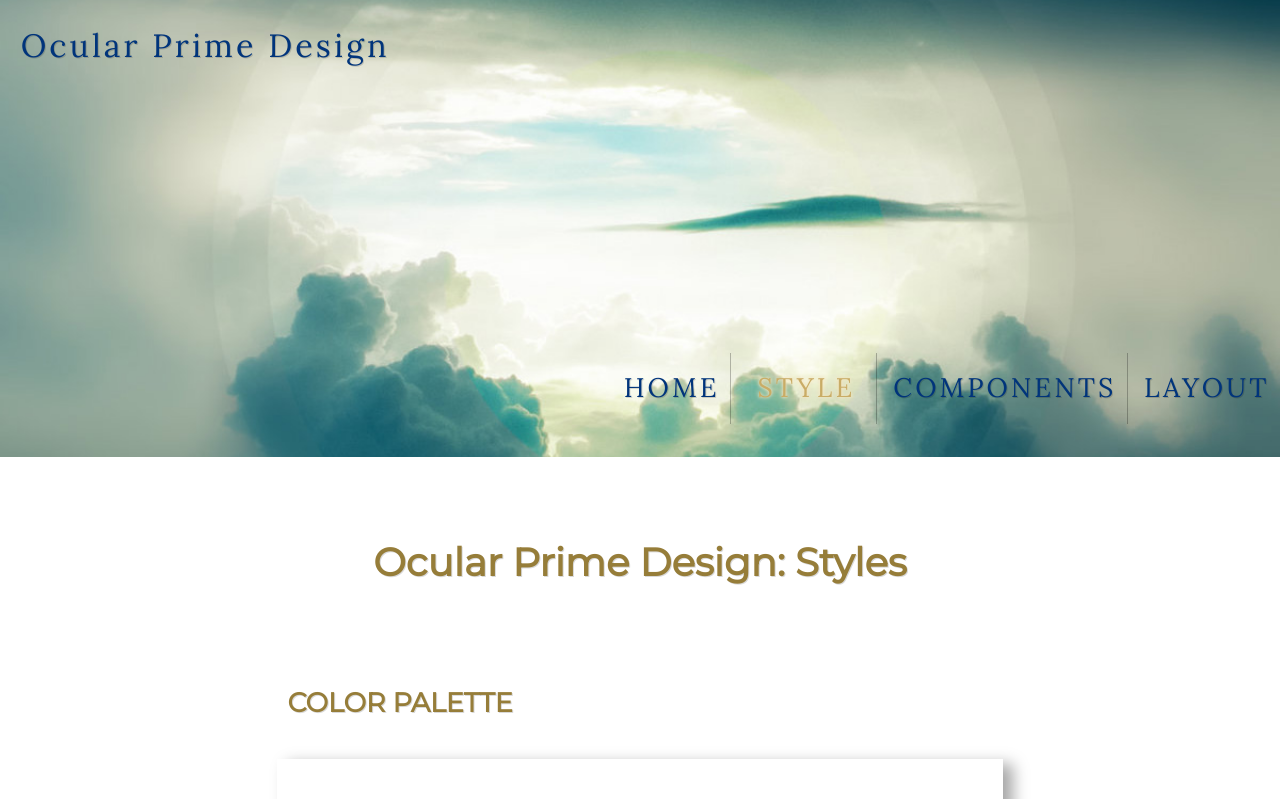
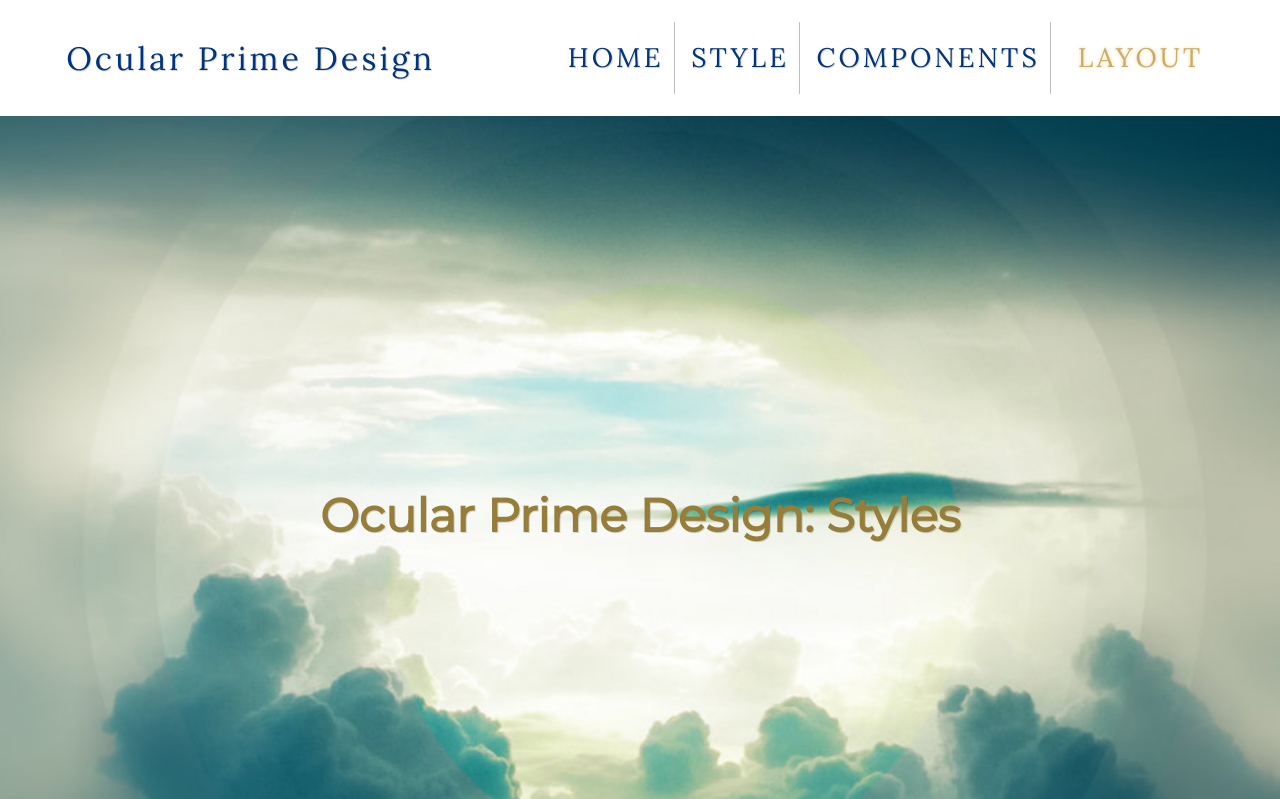
Before and after one commit to jessica5656/ocular-prime-design, a plain HTML site: page style.html in a window 1280 px wide. Shown: the top 799 px of the page. Drawn offline with Linux system fonts and the light colour scheme.

Commit message:
modifications to primary nav
separating hero from nav

```diff
--- a/style.css
+++ b/style.css
@@ -110,8 +110,6 @@ h1 {
 	color: var(--color-gold-dark);
 	font-size: var(--font-size-three);
 	line-height: var(--line-height-double);
-	max-width: 100%;
-	padding: 1rem;
 	text-align: center;
 	text-shadow: 1px 1px rgba( 0, 0, 0, .15 );
 
@@ -169,9 +167,8 @@ h6 {
 	font-family: var(--font-secondary);
 	font-size: var(--font-size-two);
 	font-weight: 400;
-	letter-spacing: 3px;
+	letter-spacing: 2px;
 	line-height: var(--line-height-single);
-	max-width: none;
 	padding: 1rem;
 	text-align: center;
 }
@@ -242,10 +239,15 @@ a:active {
 	color: var(--color-blue-light);
 }
 
-.nav-primary .current-page {
-	color: var(--color-gold);
-	text-shadow: 0 0 1px var(--color-gold-xlight), 0 0 2px var(--color-gold-xlight);
-	text-decoration: none;
+
+.logo {
+	margin: .5rem;
+	font-size: var(--font-size-two);
+	/*left: .5rem;
+	position: absolute;
+	top: 1rem;*/
+	text-transform: none;
+
 }
 
 @media (min-width: 800px) {
@@ -255,7 +257,7 @@ a:active {
 	}
 
 	h1 {
-		font-size: var(--font-size-five);
+		font-size: var(--font-size-six);
 	}
 
 	blockquote {
@@ -265,37 +267,84 @@ a:active {
 	}
 
 	.text-featured {
-		font-size: var(--font-size-three);
-		letter-spacing: 4px;
+		font-size: var(--font-size-four);
+		letter-spacing: 3px;
 		line-height: 1.5;
+		max-width: 45rem;
 	}
 
-	.nav-primary .current-page {
-	font-size: var(--font-size-three);
-	text-shadow: 0 0 3px var(--color-gold-xlight), 0 0 5px var(--color-gold-xlight);
-	padding: .5rem;
+	.logo {
+		/*left: 1rem;*/
+		font-size: var(--font-size-four);
+		/*top: 1.5rem; */
+	}
+
 }
+
+/*-----------------------------------------------------------------
+		master page layout
+-------------------------------------------------------------------*/
+
+body {
+	font-family: var(--font-primary);
+	line-height: var(--line-height-single);
+	margin: 0 auto;
+}
+
+main {
+	margin: auto;
+}
+
+header {
+	padding-top: 1rem;
+}
+
+.body-copy {
+	font-family: var(--font-primary);
+	line-height: var(--line-height-single);
+	margin: var(--margin-single) auto;
+	max-width: 35rem;
+}
+
+figure {
+	margin: .5rem 1rem;
+}
+
+figcaption {
+	padding: 1rem;
+}
+
+.example-card {
+	background-color: white;
+	border-bottom: 1px solid var(--color-silver);
+	box-shadow: .5rem .25rem .7rem rgba( 0, 0, 0, .35 );
+	margin: 2rem auto;
+	padding: 1rem;
+}
+
+@media (min-width: 800px) {
+
+	header li {
+		padding: 1rem .5rem;
+	}
+}
+
+@media (min-width: 1050px) {
+	header {
+		align-items: center;
+		display: flex;
+		font-size: var(--font-size-two);
+		justify-content: space-around;
+		padding-top: 0;
+	}
 }
 
 /*-----------------------------------------------------------------
 		Primary Nav components
 -------------------------------------------------------------------*/
 
-.logo {
-	font-size: var(--font-size-three);
-	left: .5rem;
-	position: absolute;
-	top: 1rem;
-	text-transform: none;
-
-}
-
-.nav-primary {
-	margin: 0;
-	padding: .5rem 0;
-}
-
 .nav-primary a {
+	padding: 1rem 0;
 	text-transform: uppercase;
 }
 
@@ -309,14 +358,16 @@ a:active {
 	padding: 1rem .5rem;
 }
 
-.feature-wrap {
+.feature-wrap .lead {
+	align-items: center;
+	background-image: url(img/logo-img.jpg);
 	border-bottom: var(--color-silver);
 	border-top: var(--color-silver);
-}
-
-.feature-wrap .lead {
-	background-image: url(img/logo-img.jpg);
-	padding: 5% 0 5% 0;
+	display: flex;
+	flex-direction: column;
+	justify-content: center;
+	max-width: 100%;
+	min-height: 25vh;
 }
 
 .feature-wrap .photo {
@@ -326,21 +377,16 @@ a:active {
 	background-size: cover;
 }
 
+.nav-primary .current-page {
+	color: var(--color-gold);
+	text-shadow: 0 0 1px var(--color-gold-xlight), 0 0 2px var(--color-gold-xlight);
+	text-decoration: none;
+}
+
 @media (min-width: 800px) {
 
-	header {
-		font-size: var(--font-size-two);
-		text-align: right;
-	}
-
-	header li {
-		padding: 1rem .5rem;
-	}
-
-	.logo {
-		left: 1rem;
-		font-size: var(--font-size-four);
-		top: 1.5rem;
+	.feature-wrap .lead {
+		min-height: 100vh;
 	}
 
 	.nav-primary li {
@@ -355,17 +401,15 @@ a:active {
 
 	}
 
-	.feature-wrap .lead {
-		padding: 10% 0 2.5% 0;
+	.nav-primary .current-page {
+	font-size: var(--font-size-three);
+	text-shadow: 0 0 3px var(--color-gold-xlight), 0 0 5px var(--color-gold-xlight);
+	padding: .5rem;
 	}
 
 }
 
 @media (min-width: 1150px) {
-
-	.feature-wrap .lead {
-		padding: 25% 0 0 0;
-	}
 
 	.nav-primary a {
 		font-size: var(--font-size-three);
@@ -448,10 +492,6 @@ footer {
 
 }
 
-.dropdown-content a:hover {
-
-}
-
 .dropdown:hover .dropdown-content {
 	display: block;
 }
@@ -460,46 +500,6 @@ footer {
 	background-color: var(--color-gold-light);
 }
 
-/*-----------------------------------------------------------------
-		master page layout
--------------------------------------------------------------------*/
-
-body {
-	font-family: var(--font-primary);
-	line-height: var(--line-height-single);
-	margin: 0 auto;
-}
-
-main {
-	margin: auto;
-}
-
-.body-copy {
-	font-family: var(--font-primary);
-	line-height: var(--line-height-single);
-	margin: var(--margin-single) auto;
-	max-width: 35rem;
-}
-
-figure {
-	margin: .5rem 1rem;
-}
-
-figcaption {
-	padding: 1rem;
-}
-
-.example-card {
-	background-color: white;
-	border-bottom: 1px solid var(--color-silver);
-	box-shadow: .5rem .25rem .7rem rgba( 0, 0, 0, .35 );
-	margin: 2rem auto;
-	padding: 1rem;
-}
-
-@media (min-width: 600px) {
-
-}
 
 /*-----------------------------------------------------------------
 		 color style components
--- a/style.html
+++ b/style.html
@@ -15,10 +15,8 @@
 
 <body>
 	<header>
-		<div class="feature-wrap">
-			<div class="photo lead">
+
 	<a href="index.html" class="logo">Ocular Prime Design</a>
-
 
 		<nav class="nav-primary">
 			<ul>
@@ -26,23 +24,27 @@
 					<a href="index.html">Home</a>
 				</li>
 				<li>
-							<a href="style.html" class="current-page">Style</a>
+					<a href="style.html">Style</a>
 				</li>
 				<li>
 					<a href="components.html">Components</a>
 				</li>
 				<li>
-							<a href="layout.html">Layout</a>
+					<a href="layout.html" class="current-page">Layout</a>
 				</li>
 			</ul>
 		</nav>
-			</div>
-		</div>
+
 	</header>
 
 	<main>
+		<div class="feature-wrap">
+			<div class="photo lead">
+				<h1>Ocular Prime Design: Styles</h1>
+			</div>
+		</div>
+
 		<div class="main-wrap">
-			<h1>Ocular Prime Design: Styles</h1>
 
 			<h2>Color Palette</h2>
 
@@ -237,6 +239,7 @@
 				<figure>
 					<p class="text-featured">Ready to go Beyond Vision into the most interactive Virtual Reality Experience yet?</p>
 				</figure>
+
 			</div>
 
 			<div class="example-card">
@@ -263,6 +266,22 @@
 						<cite>Chris Milk, Founder of VRSE</cite>
 					</blockquote>
 				</figure>
+
+				<h3>Block Quote with Background Image</h3>
+
+				<figure>
+					<div class="feature-wrap">
+						<div class="photo line-break">
+							<blockquote>
+
+								<p>“The believability of virtuality is often superior to the unrealness of reality” </p>
+								<cite>Vineet Raj Kapoor</cite>
+
+							</blockquote>
+						</div>
+					</div>
+				</figure>
+
 			</div>
 
 			<div class="example-card">
```
Also changed, not shown: components.html (+9 -7 lines), index.html (+8 -19 lines), layout.html (+7 -8 lines). Lines whose indentation alone changed are shown as unchanged.
